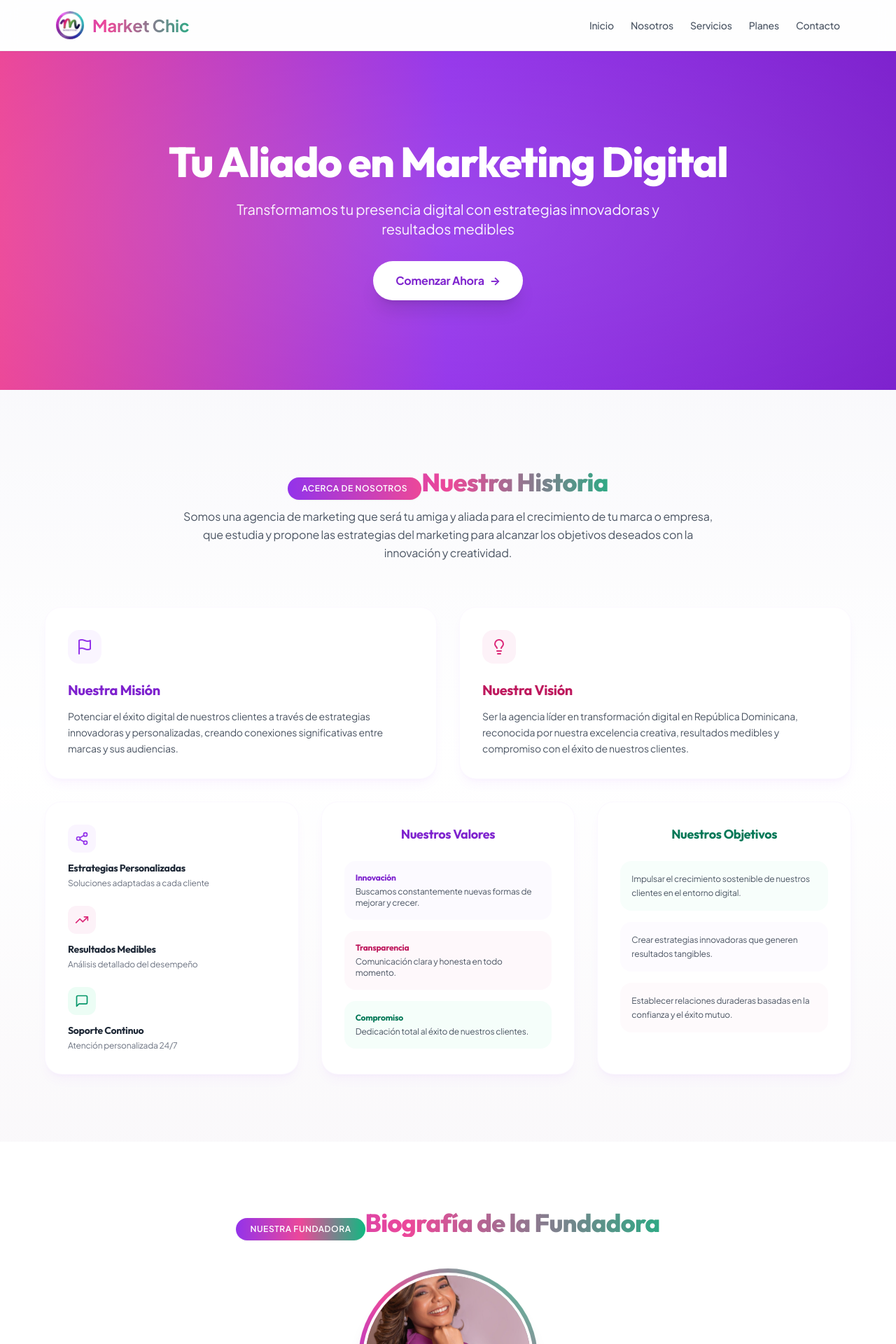
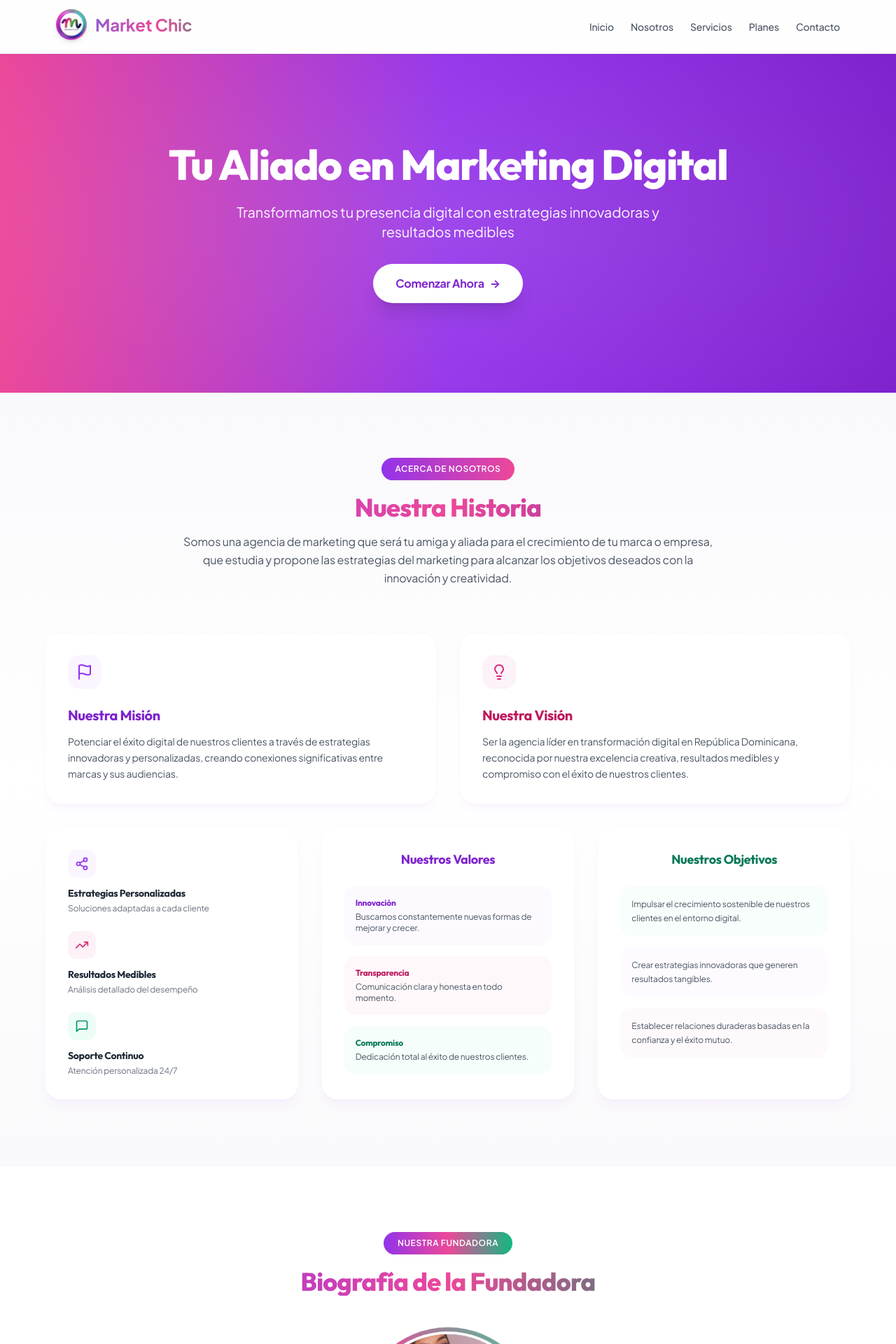
Before and after one commit to Guitarra2428/marketChik, a React (Vite) app: page / in a window 1280 px wide. Shown: the top 1920 px of the page at 70% size. Built offline with nearby package versions, Linux system fonts and the light colour scheme.

Commit message:
Update title to Market chic, set logo.png favicon and apply rounded logo style

```diff
--- a/index.html
+++ b/index.html
@@ -1,17 +1,22 @@
 <!doctype html>
 <html lang="en">
+
 <head>
   <meta charset="UTF-8" />
-    <link rel="icon" type="image/svg+xml" href="/vite.svg" />
+  <link rel="icon" type="image/png" href="/logo.png" />
   <meta name="viewport" content="width=device-width, initial-scale=1.0" />
-    <title>marketchic</title>
+  <title>Market chic</title>
   <!-- Google Fonts -->
   <link rel="preconnect" href="https://fonts.googleapis.com">
   <link rel="preconnect" href="https://fonts.gstatic.com" crossorigin>
-    <link href="https://fonts.googleapis.com/css2?family=Outfit:wght@300;400;500;600;700;800&family=Plus+Jakarta+Sans:ital,wght@0,300;0,400;0,500;0,600;0,700;0,800;1,400&display=swap" rel="stylesheet">
+  <link
+    href="https://fonts.googleapis.com/css2?family=Outfit:wght@300;400;500;600;700;800&family=Plus+Jakarta+Sans:ital,wght@0,300;0,400;0,500;0,600;0,700;0,800;1,400&display=swap"
+    rel="stylesheet">
 </head>
+
 <body>
   <div id="root"></div>
   <script type="module" src="/src/main.tsx"></script>
 </body>
+
 </html>
--- a/src/App.tsx
+++ b/src/App.tsx
@@ -26,13 +26,15 @@ import {
 
 function Logo() {
   return (
-    <div className="flex items-center gap-3">
-      <img
-        src="/logo.png"
-        onError={(e) => { e.currentTarget.src = "https://i.ibb.co/JjrJtDC/logo.png"; }}
-        alt="Market Chic Logo"
-        className="w-10 h-10 object-contain rounded-full shadow-sm"
-      />
+    <div className="flex items-center gap-3 animate-float">
+      <div className="w-11 h-11 rounded-full p-0.5 bg-gradient-to-tr from-purple-600 via-pink-500 to-emerald-400 shadow-md flex items-center justify-center shrink-0">
+        <img
+          src="/logo.png"
+          onError={(e) => { e.currentTarget.src = "https://i.ibb.co/JjrJtDC/logo.png"; }}
+          alt="Market Chic Logo"
+          className="w-full h-full object-cover rounded-full bg-white"
+        />
+      </div>
       <span className="text-2xl font-bold text-gradient">
         Market Chic
       </span>
@@ -207,10 +209,10 @@ function App() {
       <section className="py-24 px-4 bg-gradient-to-b from-purple-50/20 via-white to-pink-50/20" id="nosotros">
         <div className="max-w-6xl mx-auto">
           <div className="text-center mb-16">
-            <span className="bg-gradient-to-r from-purple-600 to-pink-500 text-white text-xs font-semibold px-5 py-2 rounded-full uppercase tracking-wider inline-block shadow-sm">
+            <span className="bg-gradient-to-r from-purple-600 to-pink-500 text-white text-xs font-semibold px-5 py-2 rounded-full uppercase tracking-wider inline-block shadow-sm animate-float">
               ACERCA DE NOSOTROS
             </span>
-            <h2 className="text-4xl font-extrabold animate-text-gradient mt-4 mb-4">
+            <h2 className="text-4xl font-extrabold text-transparent bg-clip-text bg-gradient-to-r from-purple-600 via-pink-500 to-purple-800 mt-4 mb-4">
               Nuestra Historia
             </h2>
             <p className="text-gray-600 max-w-3xl mx-auto text-base leading-relaxed">
@@ -313,10 +315,10 @@ function App() {
       {/* Biografía de la Fundadora Section */}
       <section className="py-24 px-4 bg-white">
         <div className="max-w-4xl mx-auto text-center">
-          <span className="bg-gradient-to-r from-purple-600 via-pink-500 to-emerald-500 text-white text-xs font-semibold px-5 py-2 rounded-full uppercase tracking-wider inline-block mb-4 shadow-sm">
+          <span className="bg-gradient-to-r from-purple-600 via-pink-500 to-emerald-500 text-white text-xs font-semibold px-5 py-2 rounded-full uppercase tracking-wider inline-block mb-4 shadow-sm animate-float">
             NUESTRA FUNDADORA
           </span>
-          <h2 className="text-4xl font-extrabold animate-text-gradient mb-12">
+          <h2 className="text-4xl font-extrabold text-transparent bg-clip-text bg-gradient-to-r from-purple-600 via-pink-500 to-emerald-600 mb-12">
             Biografía de la Fundadora
           </h2>
 
@@ -341,10 +343,10 @@ function App() {
       <section className="py-24 px-4 bg-gradient-to-br from-purple-50/40 via-pink-50/40 to-emerald-50/40" id="servicios">
         <div className="max-w-6xl mx-auto">
           <div className="text-center mb-16">
-            <span className="bg-emerald-500 text-white text-xs font-semibold px-5 py-2 rounded-full uppercase tracking-wider inline-block mb-4 shadow-sm">
+            <span className="bg-emerald-500 text-white text-xs font-semibold px-5 py-2 rounded-full uppercase tracking-wider inline-block mb-4 shadow-sm animate-float">
               NUESTROS SERVICIOS
             </span>
-            <h2 className="text-4xl font-extrabold animate-text-gradient mb-4">
+            <h2 className="text-4xl font-extrabold text-transparent bg-clip-text bg-gradient-to-r from-purple-600 via-pink-500 to-purple-800 mb-4">
               Soluciones Digitales Completas
             </h2>
             <p className="text-gray-600 max-w-2xl mx-auto text-base">
@@ -364,10 +366,10 @@ function App() {
       <section className="py-24 px-4 bg-white" id="planes">
         <div className="max-w-6xl mx-auto">
           <div className="text-center mb-16">
-            <span className="bg-gradient-to-r from-purple-600 to-pink-500 text-white text-xs font-semibold px-5 py-2 rounded-full uppercase tracking-wider inline-block mb-4 shadow-sm">
+            <span className="bg-gradient-to-r from-purple-600 to-pink-500 text-white text-xs font-semibold px-5 py-2 rounded-full uppercase tracking-wider inline-block mb-4 shadow-sm animate-float">
               NUESTROS PLANES
             </span>
-            <h2 className="text-4xl font-extrabold animate-text-gradient mb-4">
+            <h2 className="text-4xl font-extrabold text-transparent bg-clip-text bg-gradient-to-r from-purple-600 via-pink-500 to-purple-800 mb-4">
               Nuestros Planes
             </h2>
             <p className="text-gray-600 max-w-2xl mx-auto text-base">
@@ -390,10 +392,10 @@ function App() {
       {/* Contact Section */}
       <section className="py-24 px-4 bg-gradient-to-b from-white via-pink-50/30 to-purple-50/40 relative" id="contacto">
         <div className="max-w-6xl mx-auto text-center">
-          <span className="bg-emerald-500 text-white text-xs font-semibold px-5 py-2 rounded-full uppercase tracking-wider inline-block mb-4 shadow-sm">
+          <span className="bg-emerald-500 text-white text-xs font-semibold px-5 py-2 rounded-full uppercase tracking-wider inline-block mb-4 shadow-sm animate-float">
             CONTÁCTANOS
           </span>
-          <h2 className="text-4xl font-extrabold animate-text-gradient mb-4">
+          <h2 className="text-4xl font-extrabold text-transparent bg-clip-text bg-gradient-to-r from-purple-600 via-pink-500 to-purple-800 mb-4">
             ¿Listo para Comenzar?
           </h2>
           <p className="text-gray-600 max-w-2xl mx-auto text-sm mb-12">
--- a/src/index.css
+++ b/src/index.css
@@ -3,10 +3,6 @@
 @tailwind utilities;
 
 @layer base {
-  html {
-    scroll-behavior: smooth;
-  }
-
   body {
     font-family: 'Plus Jakarta Sans', system-ui, -apple-system, BlinkMacSystemFont, 'Segoe UI', Roboto, Oxygen, Ubuntu, Cantarell, sans-serif;
     -webkit-font-smoothing: antialiased;
@@ -33,43 +29,8 @@
   100% { background-position: 0% 50%; }
 }
 
-@keyframes textGradientShift {
-  0% {
-    background-position: 0% center;
-  }
-  100% {
-    background-position: 300% center;
-  }
-}
-
-@keyframes fadeInUp {
-  from {
-    opacity: 0;
-    transform: translateY(18px);
-  }
-  to {
-    opacity: 1;
-    transform: translateY(0);
-  }
-}
-
 .animate-float {
   animation: float 3s ease-in-out infinite;
-}
-
-.animate-text-gradient {
-  display: inline-block;
-  background-clip: text !important;
-  -webkit-background-clip: text !important;
-  color: transparent !important;
-  -webkit-text-fill-color: transparent !important;
-  background-image: linear-gradient(90deg, #9333ea 0%, #ec4899 33%, #10b981 66%, #9333ea 100%) !important;
-  background-size: 300% auto !important;
-  animation: textGradientShift 4s linear infinite !important;
-}
-
-.animate-fade-in-up {
-  animation: fadeInUp 0.8s ease-out forwards;
 }
 
 .gradient-background {
@@ -79,23 +40,27 @@
 }
 
 .card-hover {
-  transition: all 0.3s cubic-bezier(0.4, 0, 0.2, 1);
+  transition: all 0.3s ease;
 }
 
 .card-hover:hover {
-  transform: translateY(-6px);
-  box-shadow: 0 20px 25px -5px rgb(0 0 0 / 0.08), 0 8px 10px -6px rgb(0 0 0 / 0.04);
+  transform: translateY(-5px);
+  box-shadow: 0 20px 25px -5px rgb(0 0 0 / 0.1), 0 8px 10px -6px rgb(0 0 0 / 0.1);
 }
 
 .text-gradient {
-  display: inline-block;
-  background-clip: text !important;
-  -webkit-background-clip: text !important;
-  color: transparent !important;
-  -webkit-text-fill-color: transparent !important;
-  background-image: linear-gradient(90deg, #9333ea 0%, #ec4899 33%, #10b981 66%, #9333ea 100%) !important;
-  background-size: 300% auto !important;
-  animation: textGradientShift 4s linear infinite !important;
+  background-clip: text;
+  -webkit-background-clip: text;
+  color: transparent;
+  background-image: linear-gradient(to right, #6366f1, #ec4899, #10b981);
+  background-size: 200% auto;
+  animation: text-gradient 3s linear infinite;
+}
+
+@keyframes text-gradient {
+  to {
+    background-position: 200% center;
+  }
 }
 
 .nav-link {
@@ -110,7 +75,7 @@
   height: 2px;
   bottom: -4px;
   left: 0;
-  background: linear-gradient(to right, #9333ea, #ec4899);
+  background: linear-gradient(to right, #6366f1, #ec4899);
   transform: scaleX(0);
   transform-origin: bottom right;
   transition: transform 0.3s ease-out;
@@ -143,14 +108,14 @@
   left: 0;
   width: 100%;
   height: 100%;
-  background: linear-gradient(45deg, #9333ea, #ec4899);
+  background: linear-gradient(45deg, #6366f1, #ec4899);
   opacity: 0;
   transition: opacity 0.3s ease;
   z-index: 0;
 }
 
 .service-card:hover::before {
-  opacity: 0.08;
+  opacity: 0.1;
 }
 
 .pricing-card {
```
Lines whose indentation alone changed are shown as unchanged.
